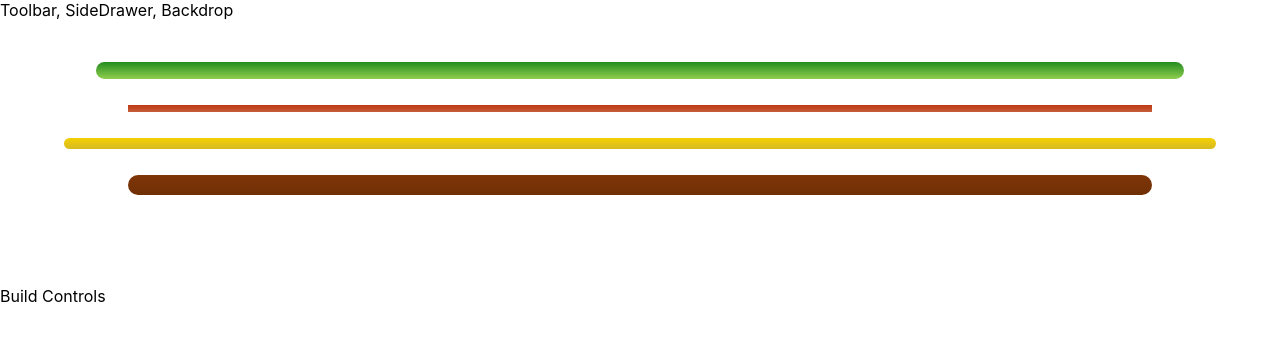
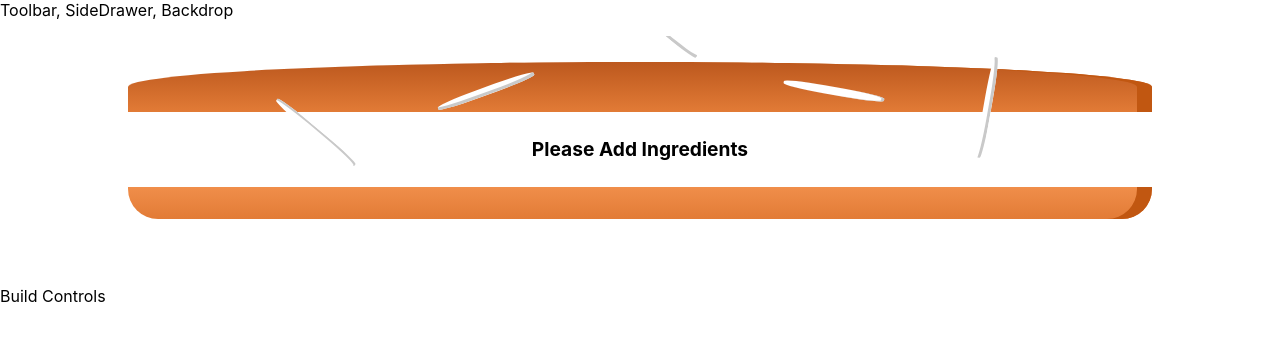
Before and after one commit to redar84/burger-app, a React (Create React App) app: page / in a window 1280 px wide. Shown: the top 340 px of the page. Built offline with nearby package versions, Linux system fonts and the light colour scheme.

Commit message:
Code Added

```diff
--- a/src/components/Burger/Burger.js
+++ b/src/components/Burger/Burger.js
@@ -2,17 +2,28 @@ import React from "react";
 import Classes from "./Burger.module.css";
 import BurgerIngredient from "../Burger/BurgerIngredient/BurgerIngredient";
 const burger = props => {
-    console.log(props)
-  const transformedIngredients = Object.keys(props.ingredients).map((ingredient)=>{
-      return <BurgerIngredient type={ingredient}/>
-  })
+  let transformedIngredients = Object.keys(props.ingredients)
+    .map(igKey => {
+      return [...Array(props.ingredients[igKey])].map((_, i) => {
+        return <BurgerIngredient key={igKey + i} type={igKey} />;
+      });
+    })
+    .reduce((arr, el) => {
+      return arr.concat(el);
+    }, []);
+
   console.log(transformedIngredients);
-//   .map((ingredient, index) => {
-//       return <BurgerIngredient type={ingredient} index={index} />;
-//     }
-//   );
+  if (transformedIngredients.length === 0) {
+    transformedIngredients = <p>Please Add Ingredients</p>;
+  }
 
-  return <div className={Classes.Burger}>{transformedIngredients}</div>;
+  return (
+    <div className={Classes.Burger}>
+      <BurgerIngredient type="bread-top" />
+      {transformedIngredients}
+      <BurgerIngredient type="bread-bottom" />
+    </div>
+  );
 };
 
 export default burger;
--- a/src/components/Burger/BurgerIngredient/BurgerIngredient.js
+++ b/src/components/Burger/BurgerIngredient/BurgerIngredient.js
@@ -3,8 +3,6 @@ import Classes from './BurgerIngredient.module.css'
 import PropTypes from 'prop-types'
 
 class BurgerIngredient extends Component{
-
-
     render(){
 
         let ingredient = null;
--- a/src/containers/BurgerBuilder/BurgerBuilder.js
+++ b/src/containers/BurgerBuilder/BurgerBuilder.js
@@ -1,22 +1,23 @@
 import React, { Component } from "react";
 import Aux from "../../hoc/Auxelement";
-import Burger from '../../components/Burger/Burger'
+import Burger from "../../components/Burger/Burger";
 class BurgerBuilder extends Component {
   state = {
-    ingredients:{
-      salad: 1,
-      bacon:1,
-      cheese:2,
-      meat:2
+    ingredients: {
+      salad: 0,
+      bacon: 0,
+      cheese: 0,
+      meat: 0
     }
   };
   render() {
-    console.log(this.state.ingredients)
-    return(
-        <Aux>
-        <div><Burger ingredients={this.state.ingredients}/></div>
+    return (
+      <Aux>
+        <div>
+          <Burger ingredients={this.state.ingredients} />
+        </div>
         <div>Build Controls</div>
-        </Aux>
+      </Aux>
     );
   }
 }
```
Also changed, not shown: src/components/Burger/BuildControls/BuildControl.module.css (added, +56 -0 lines), src/components/Burger/BuildControls/BuildControls.js (added, +10 -0 lines), src/components/Burger/BuildControls/BuildControls/BuildControl.js (added).
